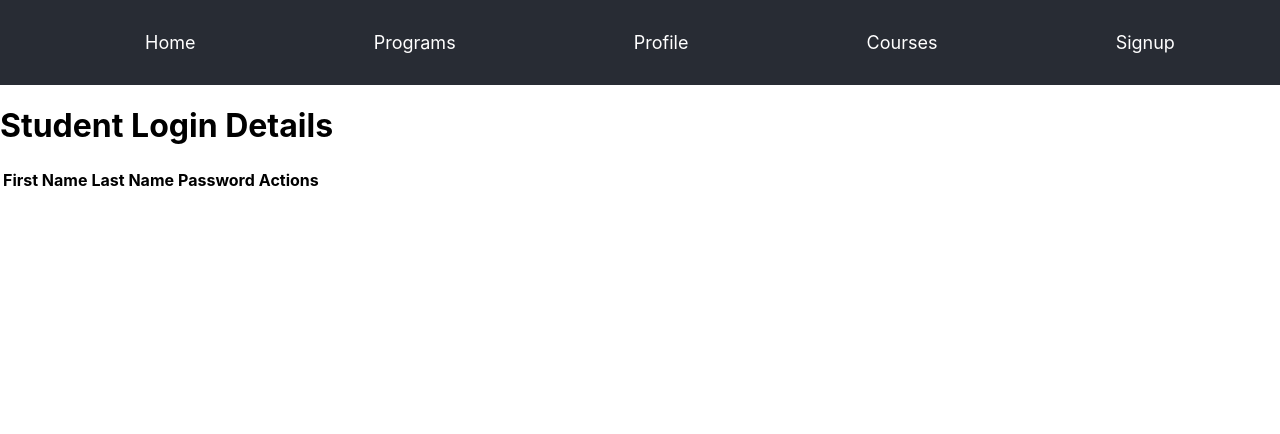
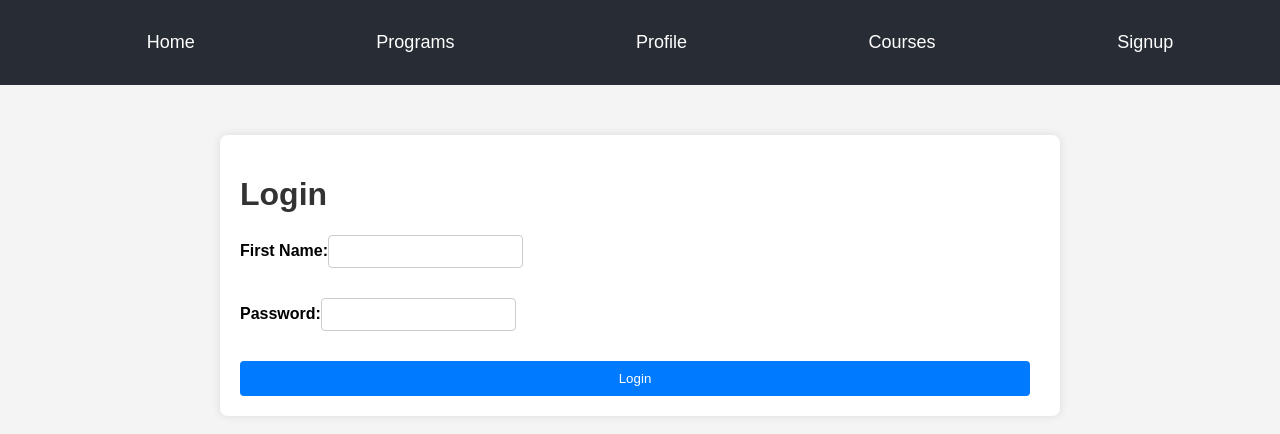
Before and after one commit to code-sample-git/group2-bow-course-registration, a React (Create React App) app: page /profile in a window 1280 px wide. Shown: the top 434 px of the page. Built offline with nearby package versions, Linux system fonts and the light colour scheme.

Commit message:
student profile and admin profile created. profile.css created. slightly amendment on signup.js for testing purpose.

```diff
--- /dev/null
+++ b/src/components/Profile.css
@@ -0,0 +1,95 @@
+body {
+  font-family: Arial, sans-serif;
+  background-color: #f4f4f4;
+  margin: 0;
+  padding: 0;
+}
+
+.container {
+  max-width: 800px;
+  margin: 50px auto;
+  padding: 20px;
+  background-color: #fff;
+  box-shadow: 0 0 10px rgba(0, 0, 0, 0.1);
+  border-radius: 8px;
+}
+
+h1, h2 {
+  color: #333;
+}
+
+form {
+  display: flex;
+  flex-direction: column;
+}
+
+label {
+  margin-bottom: 10px;
+  font-weight: bold;
+}
+
+input {
+  padding: 8px;
+  margin-bottom: 20px;
+  border: 1px solid #ccc;
+  border-radius: 4px;
+}
+
+button {
+  padding: 10px 15px;
+  border: none;
+  border-radius: 4px;
+  background-color: #007bff;
+  color: #fff;
+  cursor: pointer;
+  margin-right: 10px;
+}
+
+button:hover {
+  background-color: #0056b3;
+}
+
+table {
+  width: 100%;
+  border-collapse: collapse;
+  margin-top: 20px;
+  font-size: 14px; /* Default font size */
+}
+
+th, td {
+  padding: 10px;
+  border: 1px solid #ddd;
+  text-align: left;
+}
+
+th {
+  background-color: #f4f4f4;
+}
+
+.actions {
+  display: flex;
+  justify-content: space-between;
+}
+
+.actions button {
+  background-color: #28a745;
+}
+
+.actions button:hover {
+  background-color: #218838;
+}
+
+.logout-button {
+  background-color: #dc3545;
+}
+
+.logout-button:hover {
+  background-color: #c82333;
+}
+
+/* Media query to adjust font size for smaller screens */
+@media (max-width: 600px) {
+  table {
+    font-size: 12px;
+  }
+}
--- a/src/components/Profile.js
+++ b/src/components/Profile.js
@@ -1,22 +1,42 @@
 import React, { useEffect, useState } from 'react';
+import './Profile.css';
 
 const Profile = () => {
-  const [studentLoginDetails, setStudentLoginDetails] = useState([]);
+  const [userDetails, setUserDetails] = useState([]);
+  const [loggedInUser, setLoggedInUser] = useState(null);
   const [isEditing, setIsEditing] = useState(null);
-  const [editData, setEditData] = useState({ firstName: '', lastName: '', password: '' });
+  const [editData, setEditData] = useState({
+    firstName: '',
+    lastName: '',
+    password: '',
+    status: '',
+    studentID: '',
+    department: '',
+    program: '',
+    address: '',
+    phoneNumber: '',
+    personalEmail: ''
+  });
+  const [loginData, setLoginData] = useState({ firstName: '', password: '' });
 
   useEffect(() => {
     // Retrieve data from session storage
     const userCredentials = sessionStorage.getItem('userCredentials');
+    const loggedInUser = sessionStorage.getItem('loggedInUser');
     if (userCredentials) {
-      // Parse the JSON string to an array
-      setStudentLoginDetails(JSON.parse(userCredentials));
+      setUserDetails(JSON.parse(userCredentials));
+    }
+    if (loggedInUser) {
+      setLoggedInUser(JSON.parse(loggedInUser));
     }
   }, []);
 
-  const handleEditClick = (index) => {
-    setIsEditing(index);
-    setEditData(studentLoginDetails[index]);
+  const handleEditClick = (firstName, lastName) => {
+    const userIndex = userDetails.findIndex(user => user.firstName === firstName && user.lastName === lastName);
+    if (userIndex !== -1) {
+      setIsEditing(userIndex);
+      setEditData(userDetails[userIndex]);
+    }
   };
 
   const handleInputChange = (e) => {
@@ -26,42 +46,126 @@ const Profile = () => {
 
   const handleFormSubmit = (e) => {
     e.preventDefault();
-    const updatedDetails = [...studentLoginDetails];
+    const updatedDetails = [...userDetails];
     updatedDetails[isEditing] = editData;
-    setStudentLoginDetails(updatedDetails);
+    setUserDetails(updatedDetails);
     sessionStorage.setItem('userCredentials', JSON.stringify(updatedDetails));
+    if (loggedInUser.status === 'student') {
+      setLoggedInUser(editData); // Update the loggedInUser state only if the logged-in user is a student
+      sessionStorage.setItem('loggedInUser', JSON.stringify(editData)); // Update session storage
+    }
     setIsEditing(null);
   };
 
+  const handleLoginChange = (e) => {
+    const { name, value } = e.target;
+    setLoginData({ ...loginData, [name]: value });
+  };
+
+  const handleLoginSubmit = (e) => {
+    e.preventDefault();
+    const user = userDetails.find(
+      (user) => user.firstName === loginData.firstName && user.password === loginData.password
+    );
+    if (user) {
+      sessionStorage.setItem('loggedInUser', JSON.stringify(user));
+      setLoggedInUser(user);
+    } else {
+      alert('Invalid login credentials');
+    }
+  };
+
+  const handleLogout = () => {
+    sessionStorage.removeItem('loggedInUser');
+    setLoggedInUser(null);
+  };
+
+  if (!loggedInUser) {
     return (
+      <div className="container">
+        <h1>Login</h1>
+        <form onSubmit={handleLoginSubmit}>
+          <label>
+            First Name:
+            <input type="text" name="firstName" value={loginData.firstName} onChange={handleLoginChange} />
+          </label>
+          <label>
+            Password:
+            <input type="password" name="password" value={loginData.password} onChange={handleLoginChange} />
+          </label>
+          <button type="submit">Login</button>
+        </form>
+      </div>
+    );
+  }
+
+  return (
+    <div className="container">
+      <h1>{loggedInUser.status === 'admin' ? 'Admin Dashboard' : 'Student Dashboard'}</h1>
       <div>
-      <h1>Student Login Details</h1>
+        <h2>Welcome, {loggedInUser.firstName}</h2>
+        <p>Status: {loggedInUser.status}</p>
+        {loggedInUser.status === 'student' && (
+          <>
+            <p>Student ID: {loggedInUser.studentID}</p>
+            <p>Department: {loggedInUser.department}</p>
+            <p>Program: {loggedInUser.program}</p>
+            <p>Address: {loggedInUser.address}</p>
+            <p>Phone Number: {loggedInUser.phoneNumber}</p>
+            <p>Personal Email: {loggedInUser.personalEmail}</p>
+            <button onClick={() => handleEditClick(loggedInUser.firstName, loggedInUser.lastName)}>Edit</button>
+          </>
+        )}
+        <button className="logout-button" onClick={handleLogout}>Logout</button>
+      </div>
+
+      {loggedInUser.status === 'admin' && (
+        <div>
+          <h2>All Students</h2>
           <table>
             <thead>
               <tr>
                 <th>First Name</th>
                 <th>Last Name</th>
-            <th>Password</th>
+                <th>Status</th>
+                <th>Student ID</th>
+                <th>Department</th>
+                <th>Program</th>
+                <th>Address</th>
+                <th>Phone Number</th>
+                <th>Personal Email</th>
                 <th>Actions</th>
               </tr>
             </thead>
             <tbody>
-          {studentLoginDetails.map((detail, index) => (
+              {userDetails
+                .filter((detail) => detail.status === 'student')
+                .map((detail, index) => (
                   <tr key={index}>
                     <td>{detail.firstName}</td>
                     <td>{detail.lastName}</td>
-              <td>{detail.password}</td>
+                    <td>{detail.status}</td>
+                    <td>{detail.studentID}</td>
+                    <td>{detail.department}</td>
+                    <td>{detail.program}</td>
+                    <td>{detail.address}</td>
+                    <td>{detail.phoneNumber}</td>
+                    <td>{detail.personalEmail}</td>
                     <td>
-                <button onClick={() => handleEditClick(index)}>Edit</button>
+                      <button onClick={() => handleEditClick(detail.firstName, detail.lastName)}>Edit</button>
                     </td>
                   </tr>
                 ))}
             </tbody>
           </table>
+        </div>
+      )}
 
       {isEditing !== null && (
         <form onSubmit={handleFormSubmit}>
-          <h2>Edit Student Login Detail</h2>
+          <h2>Edit User Detail</h2>
+          {loggedInUser.status === 'admin' ? (
+            <>
               <label>
                 First Name:
                 <input
@@ -71,7 +175,6 @@ const Profile = () => {
                   onChange={handleInputChange}
                 />
               </label>
-          <br />
               <label>
                 Last Name:
                 <input
@@ -81,7 +184,6 @@ const Profile = () => {
                   onChange={handleInputChange}
                 />
               </label>
-          <br />
               <label>
                 Password:
                 <input
@@ -91,9 +193,105 @@ const Profile = () => {
                   onChange={handleInputChange}
                 />
               </label>
-          <br />
+              <label>
+                Status:
+                <input
+                  type="text"
+                  name="status"
+                  value={editData.status}
+                  onChange={handleInputChange}
+                />
+              </label>
+              <label>
+                Student ID:
+                <input
+                  type="text"
+                  name="studentID"
+                  value={editData.studentID}
+                  onChange={handleInputChange}
+                />
+              </label>
+              <label>
+                Department:
+                <input
+                  type="text"
+                  name="department"
+                  value={editData.department}
+                  onChange={handleInputChange}
+                />
+              </label>
+              <label>
+                Program:
+                <input
+                  type="text"
+                  name="program"
+                  value={editData.program}
+                  onChange={handleInputChange}
+                />
+              </label>
+              <label>
+                Address:
+                <input
+                  type="text"
+                  name="address"
+                  value={editData.address}
+                  onChange={handleInputChange}
+                />
+              </label>
+              <label>
+                Phone Number:
+                <input
+                  type="text"
+                  name="phoneNumber"
+                  value={editData.phoneNumber}
+                  onChange={handleInputChange}
+                />
+              </label>
+              <label>
+                Personal Email:
+                <input
+                  type="email"
+                  name="personalEmail"
+                  value={editData.personalEmail}
+                  onChange={handleInputChange}
+                />
+              </label>
+            </>
+          ) : (
+            <>
+              <label>
+                Address:
+                <input
+                  type="text"
+                  name="address"
+                  value={editData.address}
+                  onChange={handleInputChange}
+                />
+              </label>
+              <label>
+                Phone Number:
+                <input
+                  type="text"
+                  name="phoneNumber"
+                  value={editData.phoneNumber}
+                  onChange={handleInputChange}
+                />
+              </label>
+              <label>
+                Personal Email:
+                <input
+                  type="email"
+                  name="personalEmail"
+                  value={editData.personalEmail}
+                  onChange={handleInputChange}
+                />
+              </label>
+            </>
+          )}
+          <div className="actions">
             <button type="submit">Save</button>
             <button type="button" onClick={() => setIsEditing(null)}>Cancel</button>
+          </div>
         </form>
       )}
     </div>
--- a/src/components/Signup.js
+++ b/src/components/Signup.js
@@ -1,4 +1,3 @@
-// src/components/Signup.js
 import React from 'react';
 
 const Signup = () => {
@@ -8,35 +7,34 @@ const Signup = () => {
         if (sessionStorage.getItem('userCredentials')) {
             //if it is, get the array and store it in the userCredentials variable
             var userCredentials = JSON.parse(sessionStorage.getItem('userCredentials'));
-        }else{
+        } else {
             //Create array to storage user Credentials
             var userCredentials = [];
             //save the array to session storage
             sessionStorage.setItem('userCredentials', JSON.stringify(userCredentials));
-
         }
 
         const firstName = event.target[0].value;
         const lastName = event.target[1].value;
         const password = event.target[2].value;
-        userCredentials.push({ firstName, lastName, password });
+        const status = event.target[3].value;
+        userCredentials.push({ firstName, lastName, password, status });
         sessionStorage.setItem('userCredentials', JSON.stringify(userCredentials));
     };
-
 
     return (
         <div>
             <h1>Signup</h1>
             <p>Login</p>
             <form>
-                <button type="submit">Signup</button>
+                <button type="submit">Login</button>
             </form>
             <p>Register</p>
-            <form  onSubmit={handleSubmit}>
+            <form onSubmit={handleSubmit}>
                 <input type="text" placeholder="First Name" />
                 <input type="text" placeholder="Last Name" />
-                {/* Password field */}
                 <input type="password" placeholder="Password" />
+                <input type="text" placeholder="Status" />
                 <button id="submit" type="submit">Signup</button>
             </form>
         </div>
```
Lines whose indentation alone changed are shown as unchanged.
